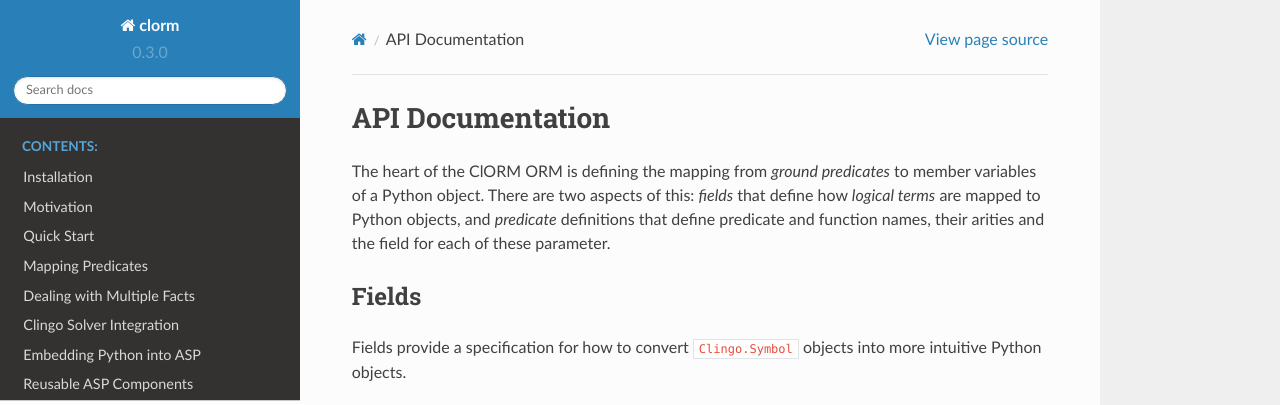
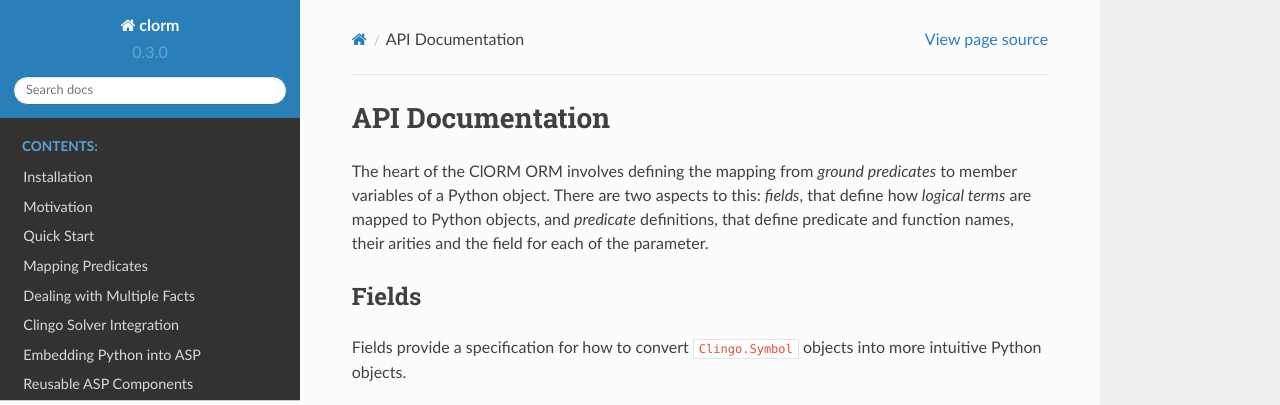
Before and after one commit to potassco/clorm, a Sphinx documentation site: the page built from docs/clorm/api.rst, in a window 1280 px wide and 900 px high, cut to the strip 0-405 px from the top of the window. Built offline with Sphinx 7.4.7 and the Read the Docs theme 2.0.0, drawn with Linux system fonts in a browser that asks for light colours; some of the changed text lies outside the part shown.

Commit message:
minor documentation update

```diff
--- a/docs/clorm/api.rst
+++ b/docs/clorm/api.rst
@@ -1,11 +1,11 @@
 API Documentation
 =================
 
-The heart of the ClORM ORM is defining the mapping from *ground predicates* to
-member variables of a Python object. There are two aspects of this: *fields*
-that define how *logical terms* are mapped to Python objects, and *predicate*
-definitions that define predicate and function names, their arities and the
-field for each of these parameter.
+The heart of the ClORM ORM involves defining the mapping from *ground
+predicates* to member variables of a Python object. There are two aspects to
+this: *fields*, that define how *logical terms* are mapped to Python objects,
+and *predicate* definitions, that define predicate and function names, their
+arities and the field for each of the parameter.
 
 Fields
 ------
@@ -72,8 +72,8 @@ ClORM can help when trying to call Python from within an ASP program.
 
 .. _api_clingo_integration:
 
-Integration with Clingo
------------------------
+Integration with the Solver
+---------------------------
 
 To simplify the interaction with the Clingo solver, ClORM provides a ``clingo``
 replacement module that offers better integration with ClORM facts and fact
```
